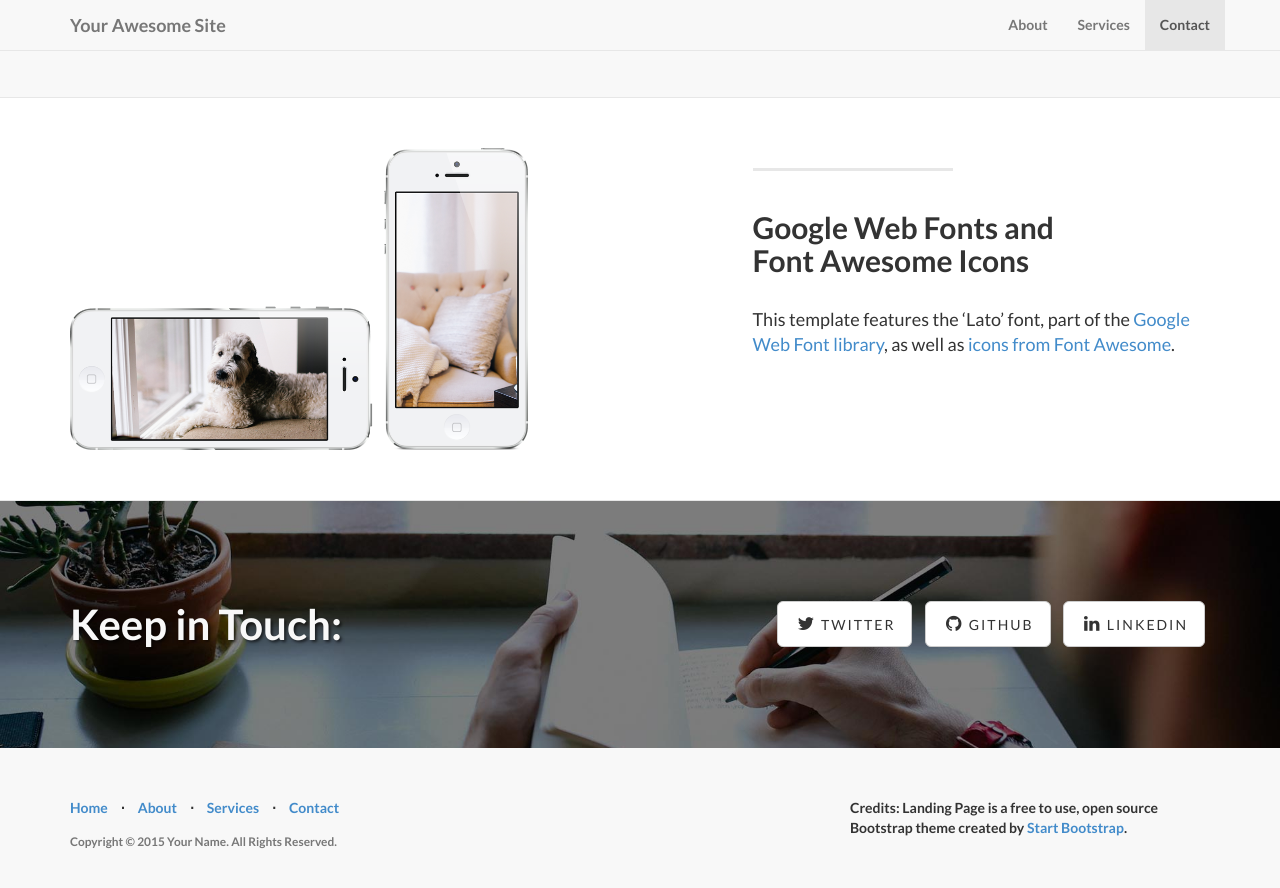
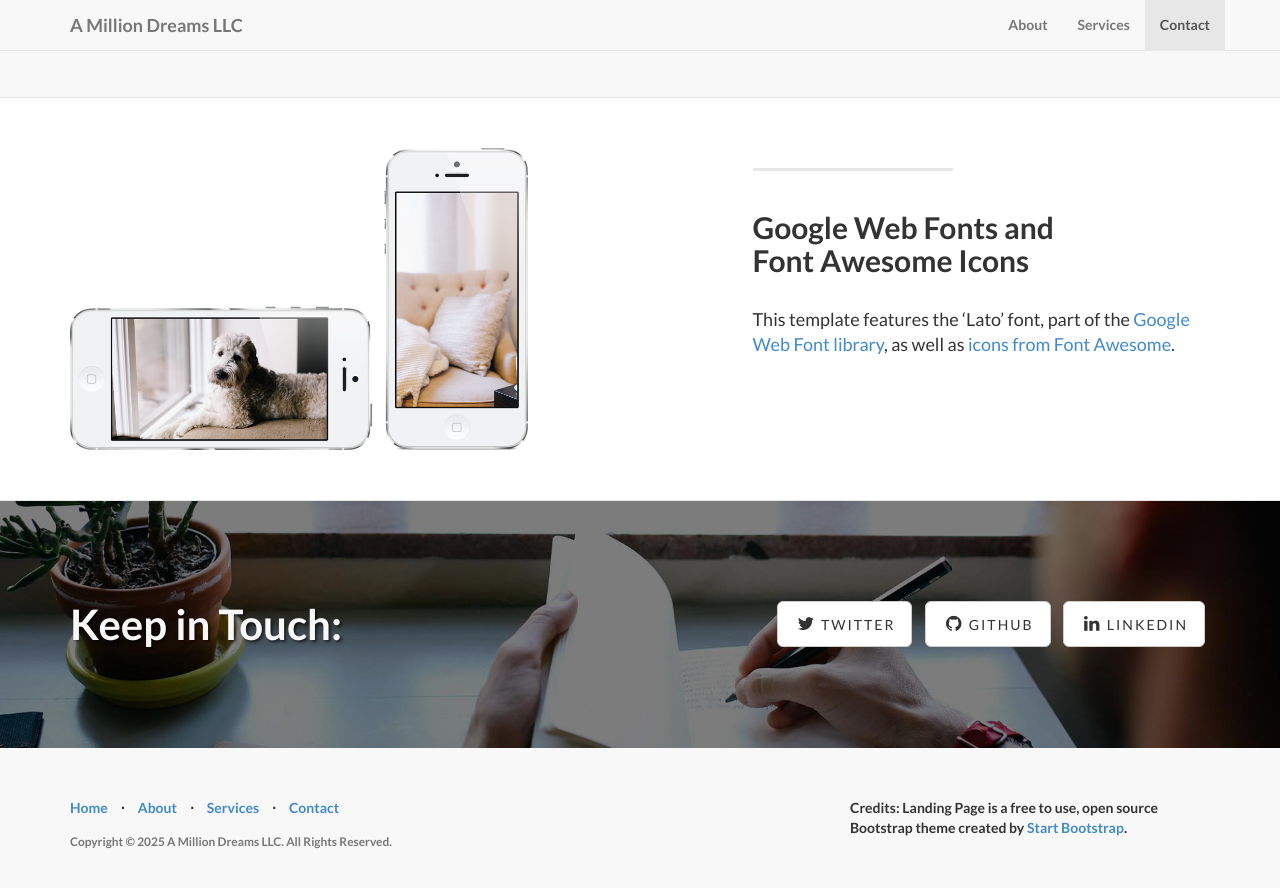
Before and after one commit to hackajesse/amilliondreams3, a Jekyll site: the page built from index.html, in a window 1280 px wide and 900 px high, scrolled down 1872 px. Shown: the top 888 px of the window. Built offline with Jekyll 4.4.1, drawn with Linux system fonts in a browser that asks for light colours; nearby versions of some CDN libraries; library files that are not in the unit come from our copies.

Commit message:
Update _config.yml w basic edits

```diff
--- a/_config.yml
+++ b/_config.yml
@@ -2,15 +2,15 @@
 #      Main Configs       #
 # ----------------------- #
 
-url: http://yoursite.com
-title: Your Awesome Site
+url: https://www.amilliondreams.llc
+title: A Million Dreams LLC
 email: your-email@domain.com
-author: Your Name
+author: Jesse
 description: > # "Write an awesome description for your new site here.
   You can edit this line in _config.yml. It will appear in your document
   head meta (for Google search results) and in your feed.xml site
   description.
-copyright: 'Copyright &copy; 2015 Your Name. All Rights Reserved.'
+copyright: 'Copyright &copy; 2025 A Million Dreams LLC. All Rights Reserved.'
 credits: 'Credits: Landing Page is a free to use, open source Bootstrap theme created by <a href="http://startbootstrap.com/">Start Bootstrap</a>.'
 
 # ----------------------- #
@@ -27,8 +27,8 @@
 
 social:
   - title: twitter
-    url: https://twitter.com/SBootstrap
+    url:
   - title: github
-    url: https://github.com/IronSummitMedia/startbootstrap
+    url:
   - title: linkedin
     url:
```
